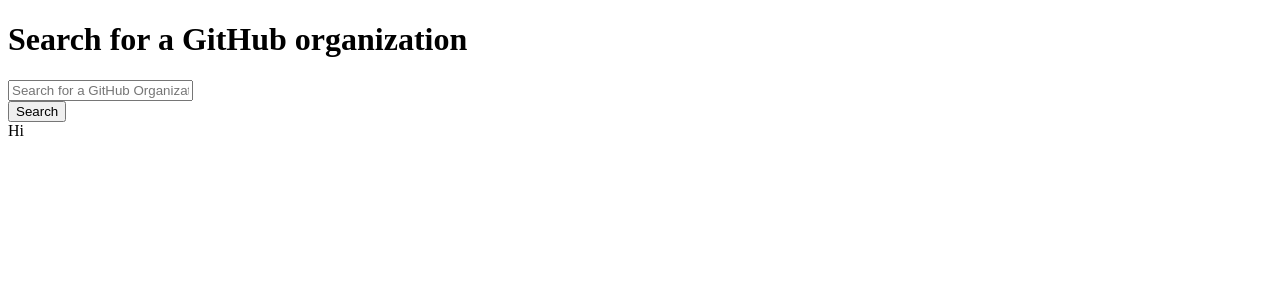
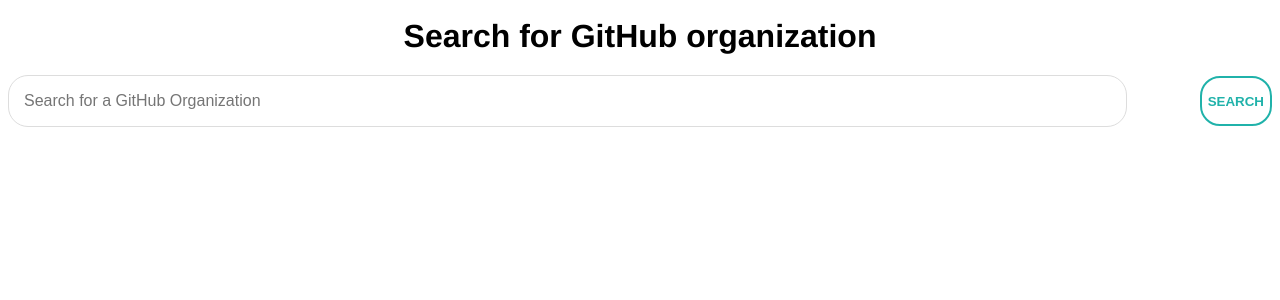
Before and after one commit to sophmain/golinks-challenge, a React (Create React App) app: page /1 in a window 1280 px wide. Shown: the top 300 px of the page. Built offline with nearby package versions, Linux system fonts and the light colour scheme.

Commit message:
added styling for repos and commits page

```diff
--- a/public/index.html
+++ b/public/index.html
@@ -3,6 +3,7 @@
   <head>
     <meta charset="utf-8" />
     <link rel="icon" href="%PUBLIC_URL%/favicon.png" />
+    <script src="https://kit.fontawesome.com/d5924c6708.js" crossorigin="anonymous"></script>
     <meta name="viewport" content="width=device-width, initial-scale=1" />
     <meta name="theme-color" content="#000000" />
     <meta
--- a/src/App.css
+++ b/src/App.css
@@ -0,0 +1,46 @@
+h1 {
+    text-align: center;
+    padding: 10px 0;
+    margin: 0px;
+}
+
+form {
+    display: flex;
+    justify-content: center;
+    align-items: center;
+    padding: 10px 0;
+    width: 100%;
+}
+
+.form-control {
+    flex-grow: 1;
+    height: 50px;
+    padding: 0 15px;
+    border: 1px solid #ddd;
+    border-radius: 20px;
+    outline: none;
+    font-size: 16px;
+    width: 92%;
+
+}
+
+.btn-primary {
+    margin-left: 10px;
+    height: 50px;
+    border-radius: 20px;
+    background-color: transparent;
+    border: 2px solid lightseagreen;
+}
+.search-box {
+    width: 100%;
+}
+.btn-primary{
+    color: lightseagreen;
+    font-weight: bold;
+    cursor: pointer;
+}
+.btn-primary:hover{
+    color: white;
+    background-color: lightseagreen;
+    transition: .7s;
+}
--- a/src/App.js
+++ b/src/App.js
@@ -2,6 +2,7 @@
 import Repos from './components/Repos'
 import Commits from './components/Commits'
 import { BrowserRouter as Router, Route, Routes } from 'react-router-dom';
+import './App.css'
 
 function App() {
   const [search, setSearch] = useState('');
@@ -13,11 +14,11 @@
   return (
     <Router>
       <div>
-        <h1>Search for a GitHub organization</h1>
+        <h1>Search for GitHub organization</h1>
         <div>
           <div>
             <form>
-              <div>
+              <div className='search-box'>
                 <label htmlFor="githubOrgSearch" hidden>
                   Search for GitHub organization
                 </label>
@@ -32,14 +33,14 @@
                 />
               </div>
               <button type="submit" className="btn btn-primary" onClick={handleSubmit}>
-                Search
+                SEARCH
               </button>
             </form>
           </div>
         </div>
         <Routes>
           <Route exact path = '/' element={<Repos search = {search} />} />
-          <Route exact path = '/:repoName' element ={<Commits />} />
+          <Route exact path = '/:repoOwner/:repoName' element ={<Commits />} />
 
         </Routes>
         {/* <Repos search={search} /> */}
--- a/src/components/Commits/Commits.css
+++ b/src/components/Commits/Commits.css
@@ -0,0 +1,10 @@
+.commit-card {
+    border: 1px solid red;
+    border-radius: 20px;
+    margin-bottom: 10px;
+    padding: 10px;
+    min-height: 125px;
+    display: flex;
+    flex-direction: column;
+    justify-content: space-between;
+}
--- a/src/components/Commits/index.js
+++ b/src/components/Commits/index.js
@@ -1,9 +1,43 @@
+import { useState, useEffect } from "react"
+import { useParams } from "react-router-dom"
+import './Commits.css'
+
+const Commits = () => {
+    const { repoName, repoOwner } = useParams()
+    console.log('name', repoName)
+    console.log('owner', repoOwner)
+    const [allCommits, setAllCommits] = useState()
+    console.log('allcommits', allCommits)
+    useEffect(() => {
+
+        const fetchCommits = async () => {
+            const response = await fetch(`https://api.github.com/repos/${repoOwner}/${repoName}/commits`)
+            const data = await response.json()
+            setAllCommits(data)
+        }
+        fetchCommits()
 
 
-const Commits = () => {
-
+    }, [])
+    if (!allCommits) return null
     return (
-        <div>Hi</div>
+        <>
+        {allCommits.map((commit) => {
+            return (
+                <div key={commit.node_id} className='commit-card'>
+                    <div className='commit-message'>{commit.commit.message}</div>
+                    <div className='commit-username'>
+                        User: {commit.committer.login}
+                    </div>
+                    <div className='commit-hash'>
+                        Hash: {commit.sha}
+                    </div>
+                    <div className='commit-date-created'>Created on: {new Date(commit.commit.author.date).toLocaleString('en-US')}</div>
+                </div>
+            )
+        })}
+        {/* <div>{allRepos[0].id}</div> */}
+    </>
     )
 }
 export default Commits
--- a/src/components/Repos/Repo.css
+++ b/src/components/Repos/Repo.css
@@ -1,4 +1,25 @@
 .repo-card {
     border: 1px solid red;
+    border-radius: 20px;
     cursor: pointer;
+    margin-bottom: 10px;
+    padding: 10px;
 }
+.repo-card:hover {
+    background-color: lightgray;
+}
+.repo-info-parent{
+    display: flex;
+    flex-direction: row;
+    justify-content: space-between;
+    width: 100%;
+}
+.lang-desc-container{
+    width: 70%;
+}
+.repo-title{
+    margin-bottom: 10px;
+}
+.repo-data-container{
+
+}
--- a/src/components/Repos/index.js
+++ b/src/components/Repos/index.js
@@ -24,34 +24,44 @@
         return null
     } else {
         allRepos.sort((a, b) => {
-            a.stargazers_count - b.stargazers_count
+            return b.stargazers_count - a.stargazers_count
         })
     }
 
     //function to go to commits page when clicking repo card
     const toCommits = (repo) => {
-        navigate(`/${repo.name}`)
+        navigate(`/${repo.full_name}`)
     }
 
     return (
         <>
             {allRepos.map((repo) => {
                 return (
-                    <div key={repo.id} className='repo-card' onClick={toCommits}>
+                    <div key={repo.id} className='repo-card' onClick={() => toCommits(repo)}>
                         <h2 className='repo-title'>{repo.name}</h2>
-                        <div className='repo-lang'>
+                        <div className='repo-info-parent'>
+                            <div className='lang-desc-container'>
+                                {repo.language && (
+                                    <div className='repo-lang'> Language:
                                         {repo.language}
                                     </div>
+                                )}
+                                {repo.description && (
                                     <div className='repo-desc'>
-                            {repo.description}
+                                        <span>{repo.description}</span>
                                     </div>
-                        <div className='repo-stars'> Stars
-                            {repo.stargazers_count}
+                                )}
                             </div>
-                        <div className='repo-fork'> Forks
-                            {repo.forks_count}
+                            <div className='repo-data-container'>
+                                <div className='repo-stars'>
+                                    {repo.stargazers_count} <i className="fa-solid fa-star"></i>
+                                </div>
+                                <div className='repo-fork'>
+                                    {repo.forks_count} <i className="fa-solid fa-code-fork"></i>
                                 </div>
                                 <div className='date-created'>Created on: {new Date(repo.created_at).toLocaleDateString('en-US')}</div>
+                            </div>
+                        </div>
                     </div>
                 )
             })}
--- a/src/index.css
+++ b/src/index.css
@@ -0,0 +1,4 @@
+body{
+    font-family: "HelveticaNeue-Light", "Helvetica Neue Light", "Helvetica Neue",
+  Helvetica, Arial, "Lucida Grande", sans-serif;
+}
--- a/src/index.js
+++ b/src/index.js
@@ -2,6 +2,7 @@
 import ReactDOM from 'react-dom/client';
 import App from './App';
 import reportWebVitals from './reportWebVitals';
+import './index.css'
 
 const root = ReactDOM.createRoot(document.getElementById('root'));
 root.render(
```
Lines whose indentation alone changed are shown as unchanged.
